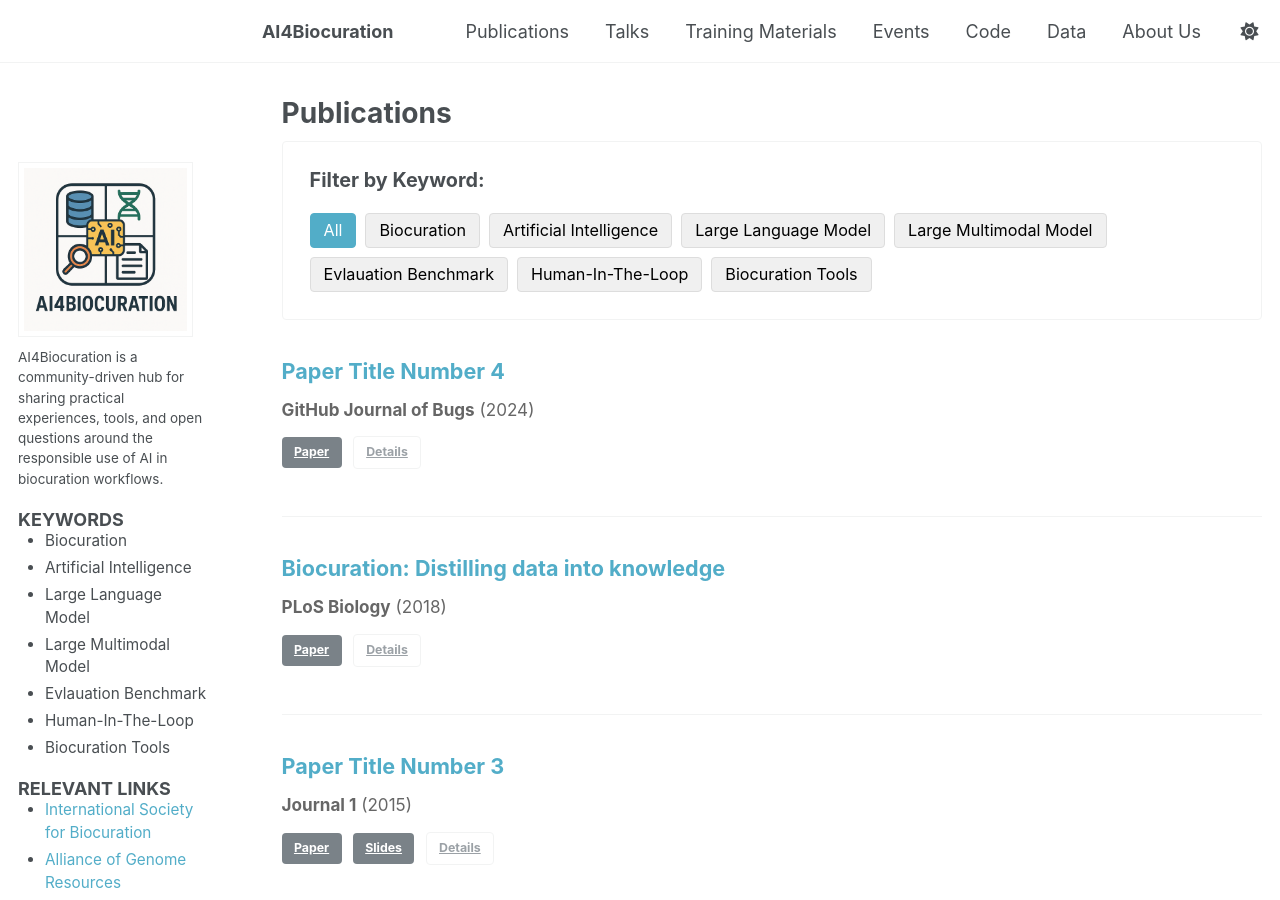
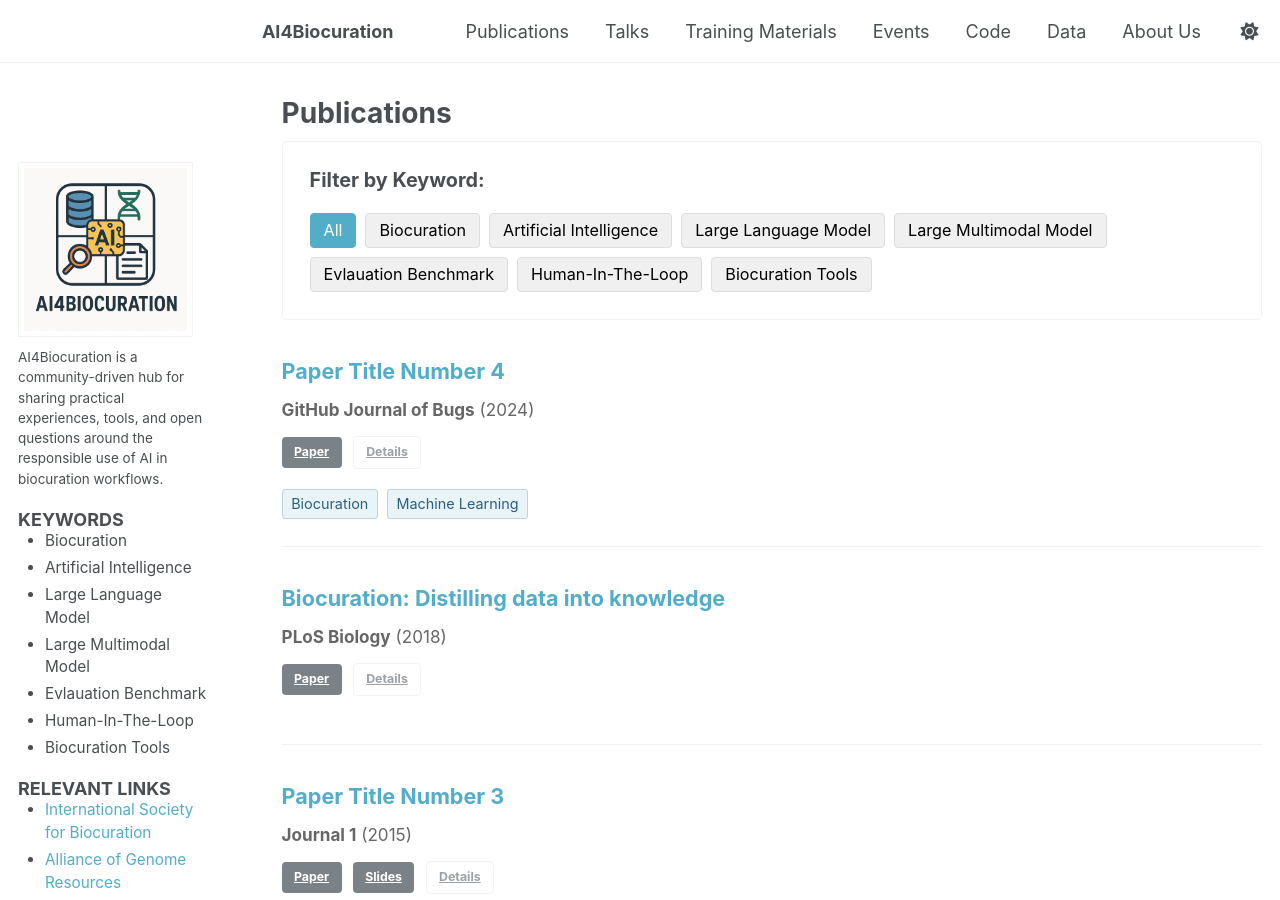
Before and after one commit to AI4BioCuration/AI4BioCuration.github.io, a Jekyll site: the page built from _pages/publications.md, in a window 1280 px wide and 900 px high. Built offline with Jekyll 4.4.1, drawn with Linux system fonts in a browser that asks for light colours.

Commit message:
Update 2024-02-17-paper-title-number-4.md

```diff
--- a/_publications/2024-02-17-paper-title-number-4.md
+++ b/_publications/2024-02-17-paper-title-number-4.md
@@ -8,6 +8,9 @@ date: 2024-02-17
 venue: 'GitHub Journal of Bugs'
 paperurl: 'http://academicpages.github.io/files/paper3.pdf'
 citation: 'Your Name, You. (2024). &quot;Paper Title Number 3.&quot; <i>GitHub Journal of Bugs</i>. 1(3).'
+keywords:
+  - Biocuration
+  - Machine Learning
 ---
 
 The contents above will be part of a list of publications, if the user clicks the link for the publication than the contents of section will be rendered as a full page, allowing you to provide more information about the paper for the reader. When publications are displayed as a single page, the contents of the above "citation" field will automatically be included below this section in a smaller font.
```
